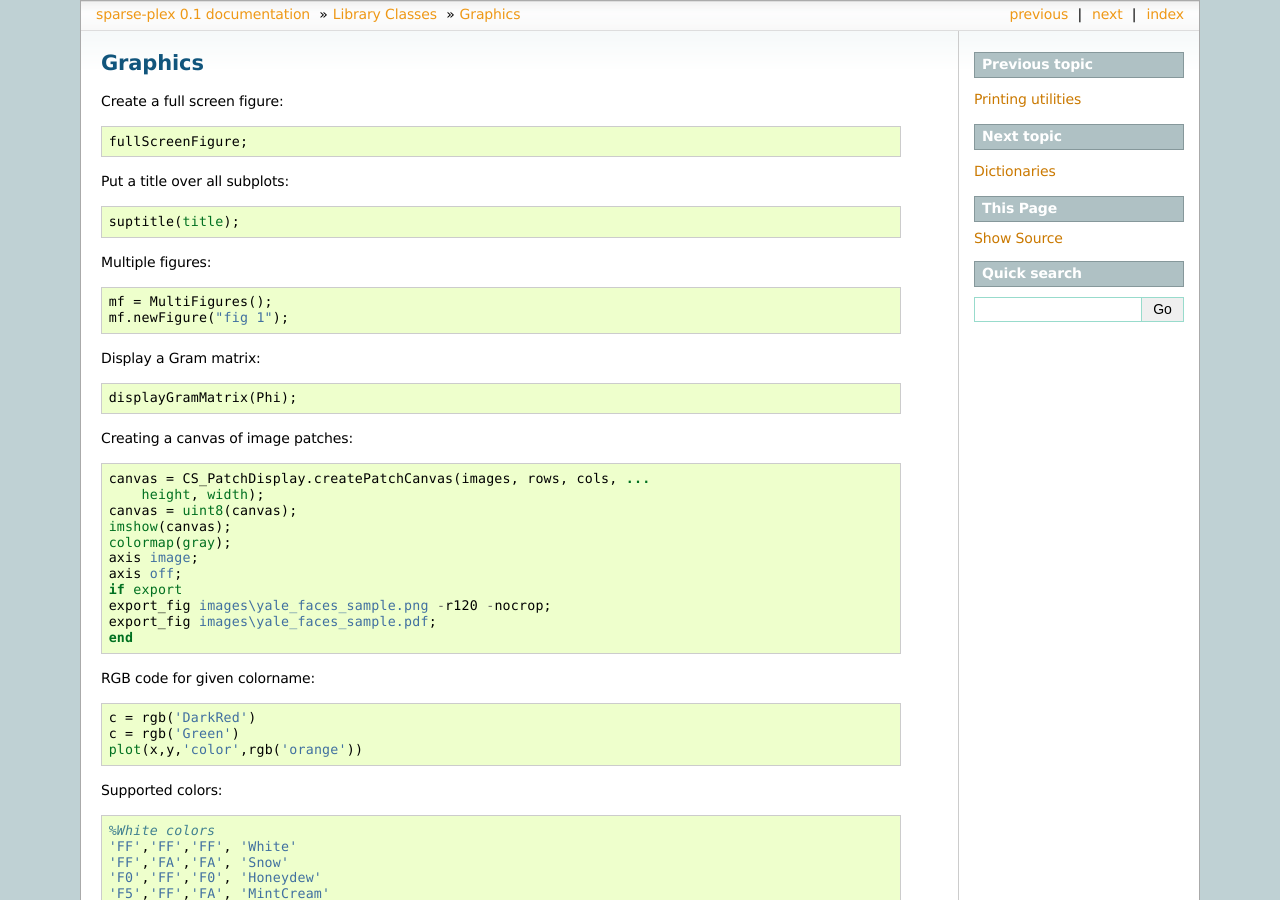
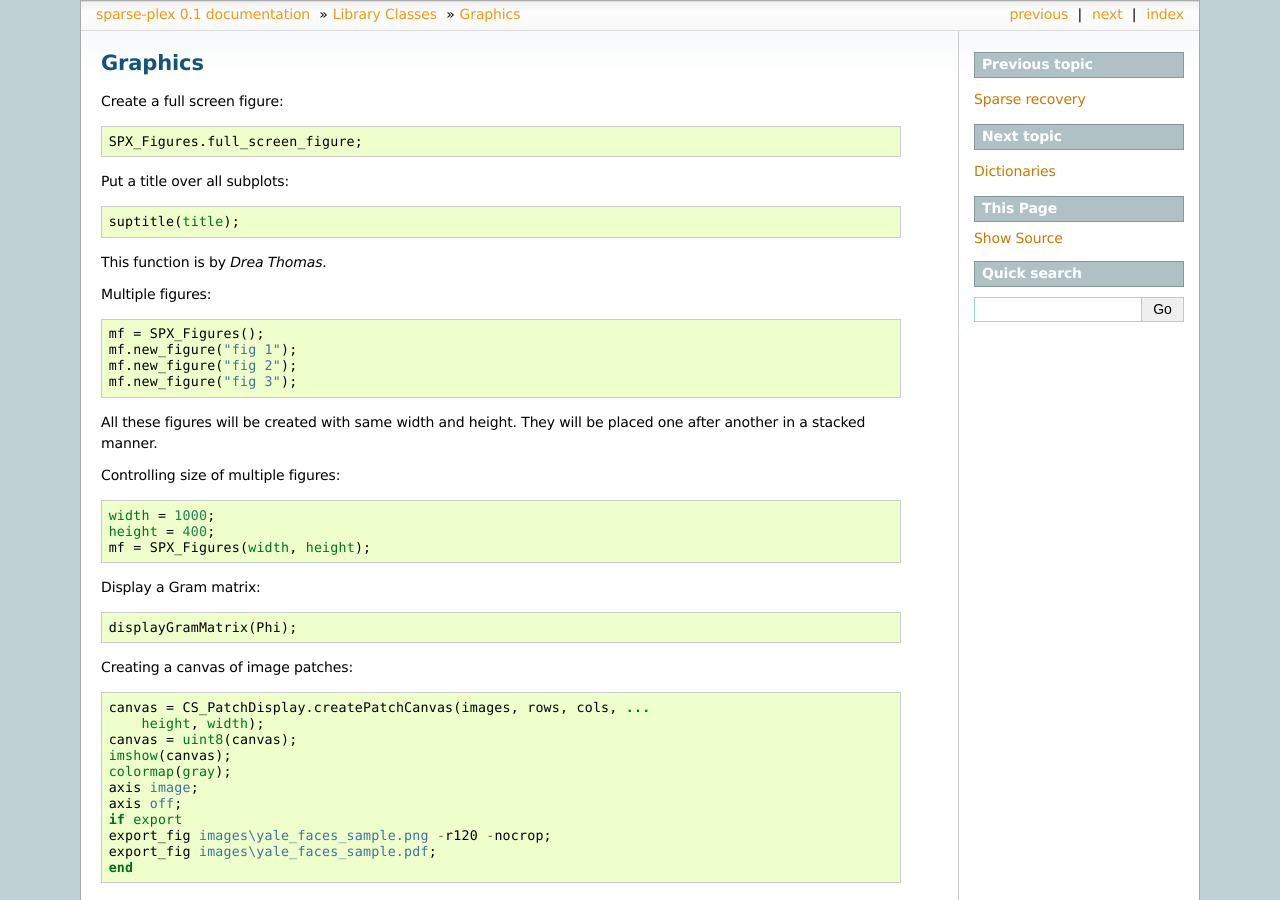
Before and after one commit to indigits/sparse-plex, a Sphinx documentation site: the page built from docs/library/graphics.rst, in a window 1280 px wide and 900 px high. Built offline with Sphinx 7.4.7, drawn with Linux system fonts in a browser that asks for light colours.

Commit message:
updates related to graphics functions.

```diff
--- a/docs/library/commons/index.rst
+++ b/docs/library/commons/index.rst
@@ -13,3 +13,4 @@ Contents:
    comparison
    number
    print
+   recovery
--- a/docs/library/graphics.rst
+++ b/docs/library/graphics.rst
@@ -6,17 +6,32 @@ Graphics
 
 Create a full screen figure::
 
-    fullScreenFigure;
+    SPX_Figures.full_screen_figure;
 
 
 Put a title over all subplots::
 
     suptitle(title);
 
+This function is by *Drea Thomas*.
+
 Multiple figures::
 
-    mf = MultiFigures();
-    mf.newFigure("fig 1");
+    mf = SPX_Figures();
+    mf.new_figure("fig 1");
+    mf.new_figure("fig 2");
+    mf.new_figure("fig 3");
+
+All these figures will be created with same
+width and height. They will be placed
+one after another in a stacked manner.
+
+Controlling size of multiple figures::
+
+    width = 1000;
+    height = 400;
+    mf = SPX_Figures(width, height);
+
 
 Display a Gram matrix::
 
--- a/docs/scripts.rst
+++ b/docs/scripts.rst
@@ -31,7 +31,7 @@ Creating the figure manager::
 
 Creating a figure::
 
-    mf.newFigure('Example faces');
+    mf.new_figure('Example faces');
 
 
 Exporting figures::
```
Also changed, not shown: docs/library/commons.rst (deleted, +0 -79 lines), docs/library/commons/recovery.rst (added, +14 -0 lines), 8 other files.
